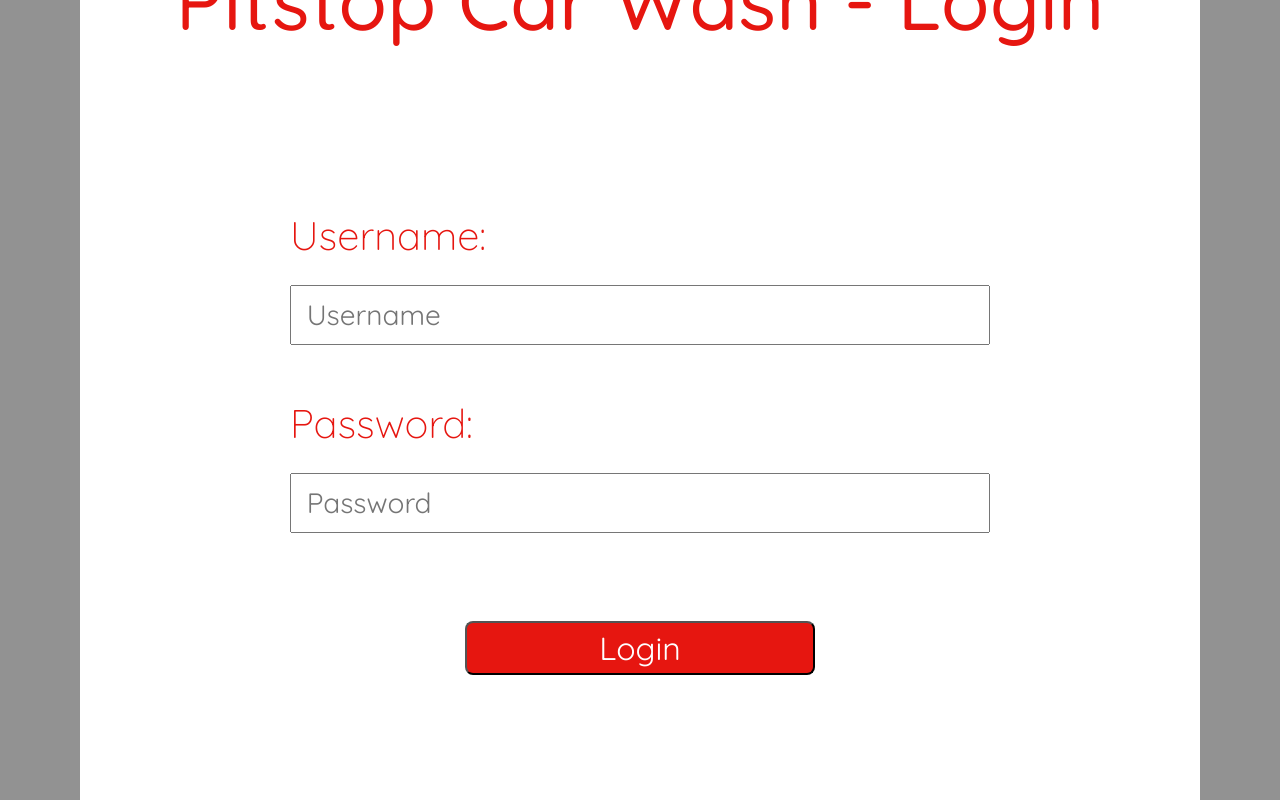
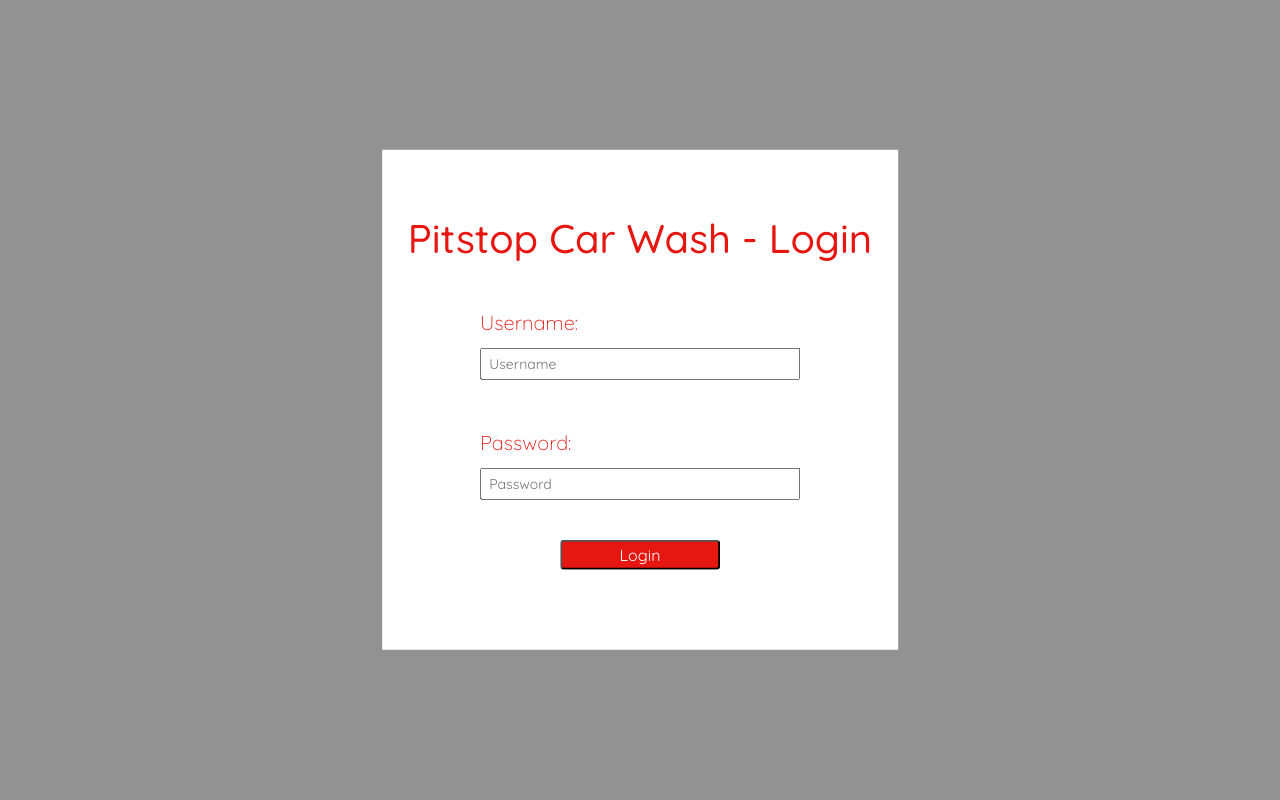
Before and after one commit to christiankfoury/Team-Yellow, a PHP site: page /controllername/ in a window 1280 px wide. Run offline with PHP 8.4, Linux system fonts and the light colour scheme.

Commit message:
Changed weird css styling on smaller screens and added hover effect

```diff
--- a/app/css/styles.css
+++ b/app/css/styles.css
@@ -14,34 +14,36 @@ div.center {
 
 div.white-box {
     background-color: white;
-    width: 70rem;
-    height: 70rem;
+    /* width: 70rem;
+    height: 70rem; */
     position: absolute;
     top: 50%;
     left: 50%;
     transform: translate(-50%, -50%);
+    /* new */
+    padding: 5% 2% 5% 2%;
 }
 
 .center-x-y {
     top: 20%;
-    margin-top: 35%;
-    transform: translateY(-50%);
+    /* margin-top: 35%;
+    transform: translateY(-50%); */
 }
 
 h1.login-title {
-    margin-top: 10%;
-    font-size: 5em;
+    margin-bottom: 10%;
+    font-size: 5vh;
     color: #e61610;
 }
 
 input[type="text"].login, input[type="password"].login {
-    width: 25em;
-    font-size: 1.75em;
+    width: 25vw;
+    font-size: 1.75vh;
     padding: 0.25em;
 }
 
 label.login {
-    font-size: 2.5em;
+    font-size: 2.5vh;
     color: #e61610;
     font-weight: 300;
     margin-bottom: 0.5em;
@@ -49,10 +51,10 @@ label.login {
 
 input[type="submit"].login-button {
     width: 50%;
-    margin-top: 2em;
+    margin-top: 2vh;
     background: #e61610;
     color: white;
-    font-size: 2em;
+    font-size: 2vh;
     /* padding: 0.5em; */
     border-radius: 0.25em;
 }
@@ -113,7 +115,7 @@ div.white-box-2 {
 
 th.contractor{
     font-size: 100px;
-    padding: 200px;
+    padding: 200px 200px 200px 0px;
 }
 
 th > a.contractor{
@@ -275,3 +277,4 @@ form.right-form {
 .nav-link.active {
     background-color: #e61610; font-size: 2em; padding-top: 1em; padding-bottom: 1em; border-style: solid; border-width: 0px 2px 0px 2px; border-color: black;
 }
+ul.nav a:hover { background-color: #7e0e0a !important; }
--- a/app/views/User/index.php
+++ b/app/views/User/index.php
@@ -33,7 +33,7 @@
         </li>
     </ul>
     <center>
-        <h1 class="login-title" style="color: black;"><?php echo "Welcome {$_SESSION['first_name']} {$_SESSION['last_name']}!" ?></h1>
+        <h1 class="login-title" style="color: black; margin-top: 10%;"><?php echo "Welcome {$_SESSION['first_name']} {$_SESSION['last_name']}!" ?></h1>
     </center>
 
     <!-- <h1></h1> -->
```
